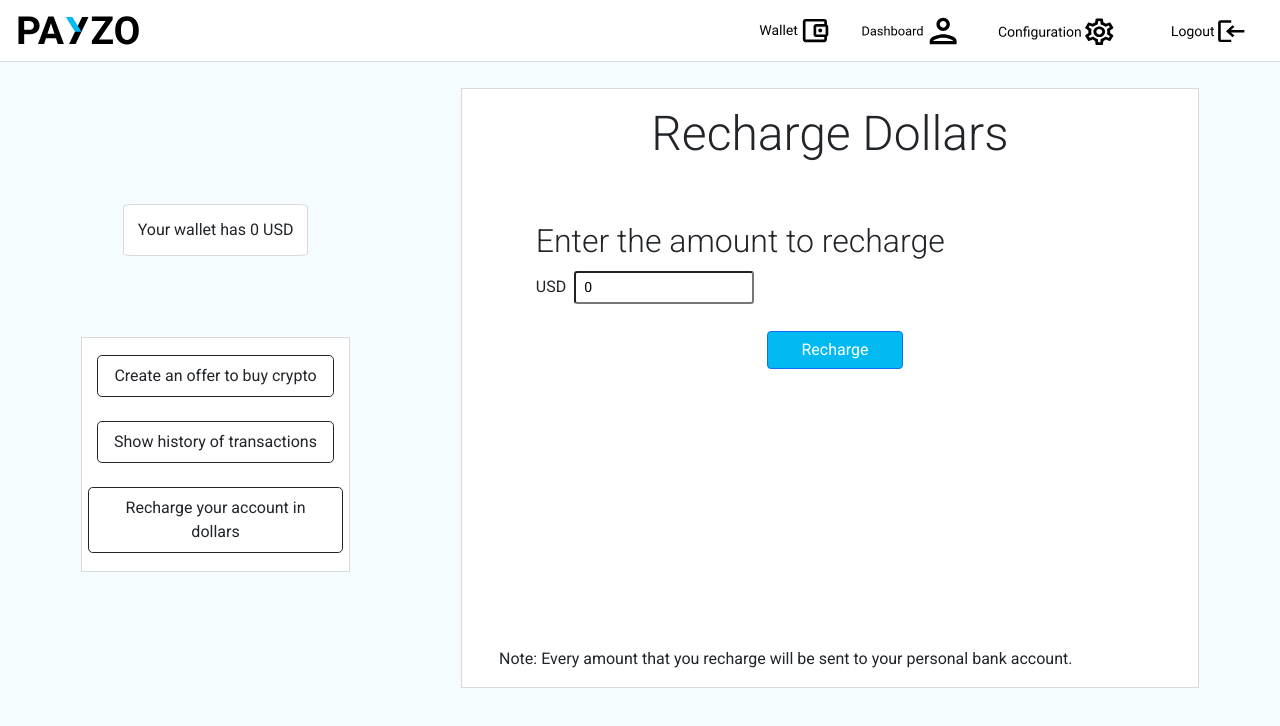
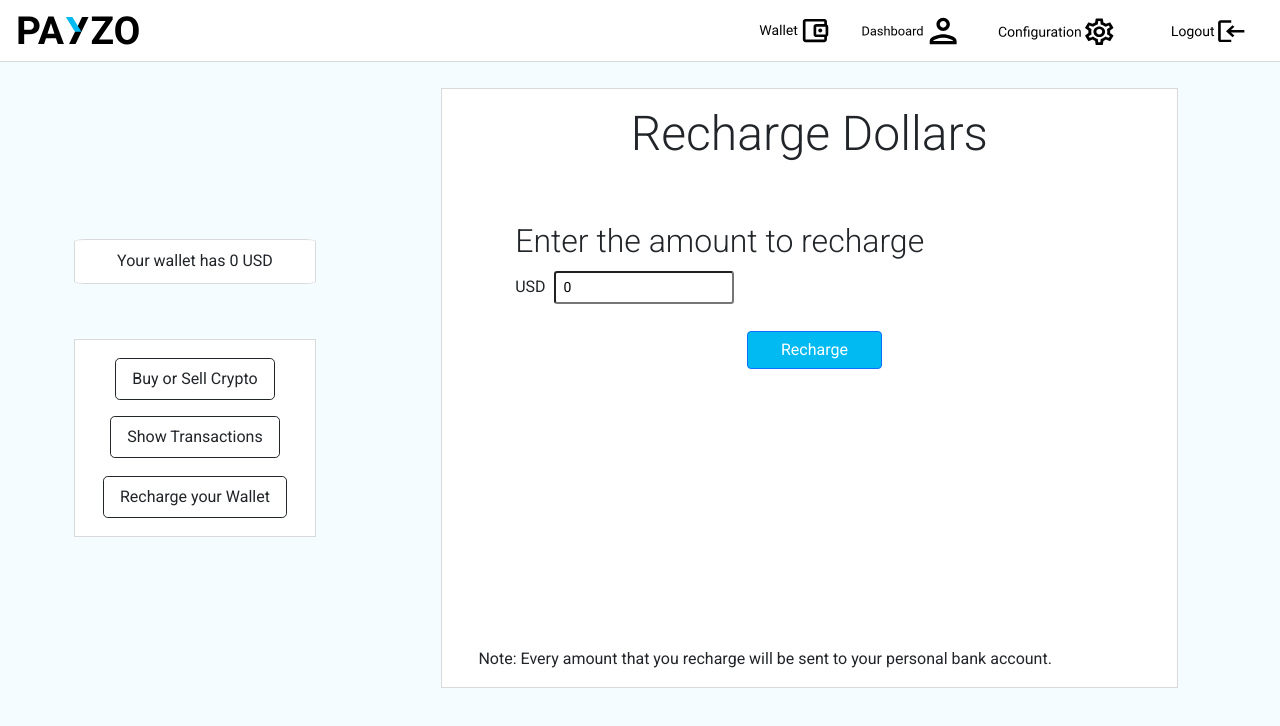
Before and after one commit to rogelioolarte/c17-41-ft-java, a React (Vite) app in the folder front/: page /dashboard/recharge in a window 1280 px wide. Shown: the top 726 px of the page. Built offline with nearby package versions, Linux system fonts and the light colour scheme; sample sign-in values are in the browser's storage.

Commit message:
improved some labels

```diff
--- a/front/src/components/pure/dashboardPannel.jsx
+++ b/front/src/components/pure/dashboardPannel.jsx
@@ -8,17 +8,17 @@ const DashboardPannel = () => {
         <button
           type="button"
           className="btn btn-light  btn-outline-dark btn-lg dashboard-button-init ">
-          Create an offer to buy crypto
+          Buy or Sell Crypto
         </button>
       </Link>
       <Link to="/dashboard/history">
         <button type="button" className="btn btn-light btn-outline-dark btn-lg dashboard-button-init">
-          Show history of transactions
+          Show Transactions
         </button>
       </Link>
       <Link to="/dashboard/recharge">
         <button type="button" className="btn btn-light btn-outline-dark btn-lg dashboard-button-init">
-          Recharge your account in dollars
+          Recharge your Wallet
         </button>
       </Link>
     </div>
--- a/front/src/styles/styleDashboard.scss
+++ b/front/src/styles/styleDashboard.scss
@@ -18,7 +18,8 @@
     align-items: center;
     justify-content: center;
     flex-direction: column;
-    padding: 2%;
+    width: 130%;
+    padding: 5%;
     border: 0.05rem solid #D9D9D9;
     & * {
         background-color: white;
@@ -120,4 +121,6 @@
     padding: 5%;
     border-radius: 5%;
     border: 0.05rem solid #D9D9D9;
+    width: 130%;
+    text-align: center;
 }
```
